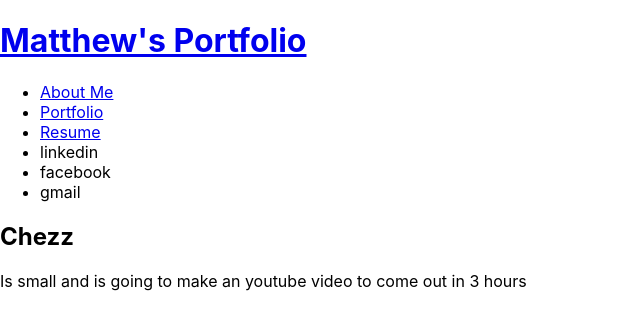
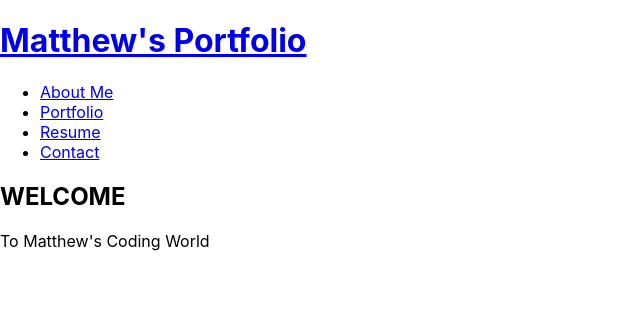
Before and after one commit to Mcowley1/React-Portfolio, a React (Create React App) app: page / in a window 1280 px wide. Shown: the top 330 px of the page, without its empty margins (0-640 px from the left). Built offline with nearby package versions, Linux system fonts and the light colour scheme.

Commit message:
added components

```diff
--- a/src/components/About/index.js
+++ b/src/components/About/index.js
@@ -3,8 +3,8 @@ import React from 'react';
 function About() {
     return(
         <section className="my-5">
-            <h1 id='about'>Chezz</h1>
-            <p>Is small and is going to make an youtube video to come out in 3 hours</p>
+            <h1 id='about'>WELCOME</h1>
+            <p> To Matthew's Coding World</p>
         </section>
     );
 }
--- /dev/null
+++ b/src/components/Footer/index.js
@@ -0,0 +1 @@
+import React from 'react';
--- a/src/components/Nav/index.js
+++ b/src/components/Nav/index.js
@@ -2,24 +2,7 @@ import React from 'react';
 
 function Nav() {
 
-    const categories = [
-        {
-            name: "linkedin",
-            description: "work page"
-        },
-        {
-            name: "facebook",
-            description: "social page"
-        },
-        {
-            name: "gmail",
-            description: "can email me here"
-        },
-    ];
 
-    function categorySelected(name) {
-        console.log(`${name} clicked`)
-    }
 
     return(
         <header>
@@ -31,13 +14,7 @@ function Nav() {
                     <li><a href="#about">About Me</a></li>
                     <li><a href="#Portfolio">Portfolio</a></li>
                     <li><a href="#Resume">Resume</a></li>
-                    {categories.map((category) =>
-                    <li key={category.name}>
-                      <span onClick={categorySelected}>
-                          {category.name}
-                      </span>
-                    </li>
-                    )}
+                    <li><a href="#contact">Contact</a></li>
                 </ul>
             </nav>
         </header>
--- /dev/null
+++ b/src/components/Portfolio/index.js
@@ -0,0 +1 @@
+import React from 'react';
```
Also changed, not shown: 1 other file (tests, documents, lock files or other folders).
